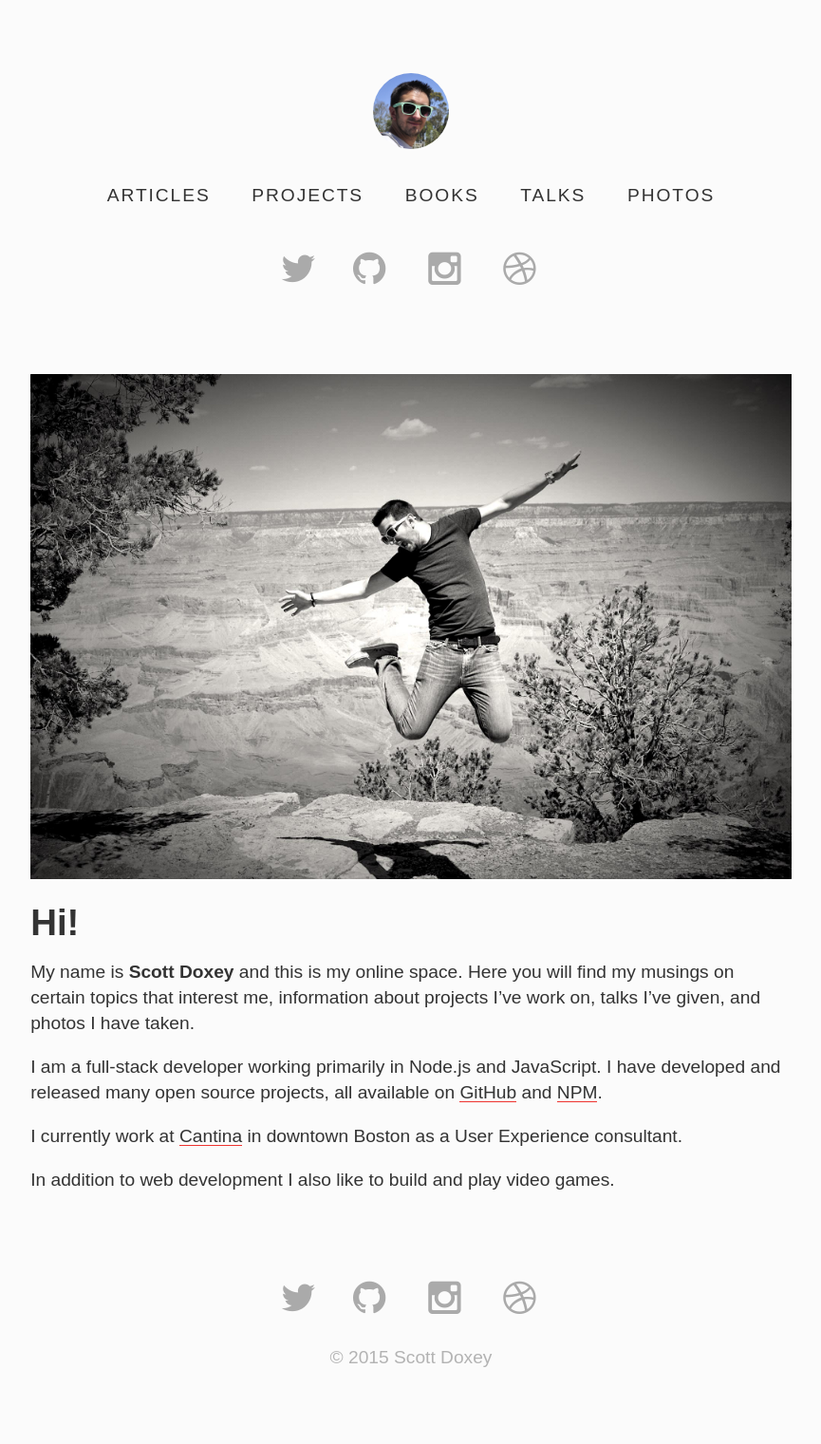
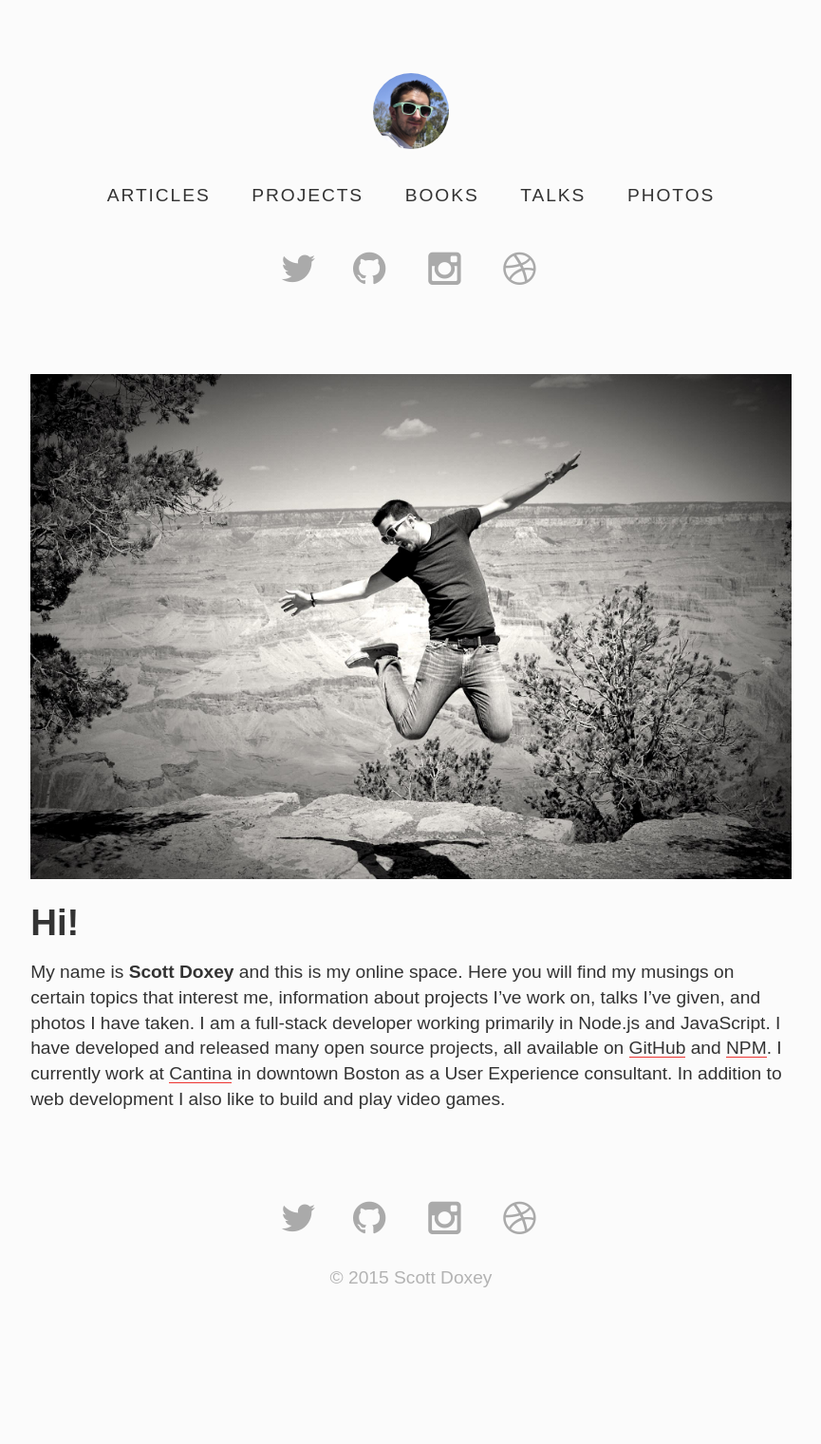
Before and after one commit to neogeek/neogeek.github.io, a Jekyll site: the page built from about.md, in a window 1280 px wide. Shown: the whole page at 95% size, without its empty margins (207-1072 px from the left). Built offline with Jekyll 4.4.1, drawn with Linux system fonts in a browser that asks for light colours; Markdown is read by kramdown in place of the engine named in the settings; after the commit the page ends 1437 px from its top, so only the background shows below that; part of the change alters nothing that is shown.

```diff
--- a/_config.yml
+++ b/_config.yml
@@ -1,13 +1,6 @@
 name: Scott Doxey
-markdown: redcarpet
+markdown: kramdown
 permalink: articles/:title
 url: http://neo-geek.net
 
-description: |
-  My name is **Scott Doxey** and this is my online space. Here you will find my musings on certain topics that interest me, information about projects I've work on, talks I've given, and photos I have taken.
-
-  I am a full-stack developer working primarily in Node.js and JavaScript. I have developed and released many open source projects, all available on [GitHub](https://github.com/neogeek) and [NPM](http://npmjs.com/~neogeek).
-
-  I currently work at [Cantina](http://cantina.co/) in downtown Boston as a User Experience consultant.
-
-  In addition to web development I also like to build and play video games.
+description: My name is **Scott Doxey** and this is my online space. Here you will find my musings on certain topics that interest me, information about projects I've work on, talks I've given, and photos I have taken. I am a full-stack developer working primarily in Node.js and JavaScript. I have developed and released many open source projects, all available on [GitHub](https://github.com/neogeek) and [NPM](http://npmjs.com/~neogeek). I currently work at [Cantina](http://cantina.co/) in downtown Boston as a User Experience consultant. In addition to web development I also like to build and play video games.
```
